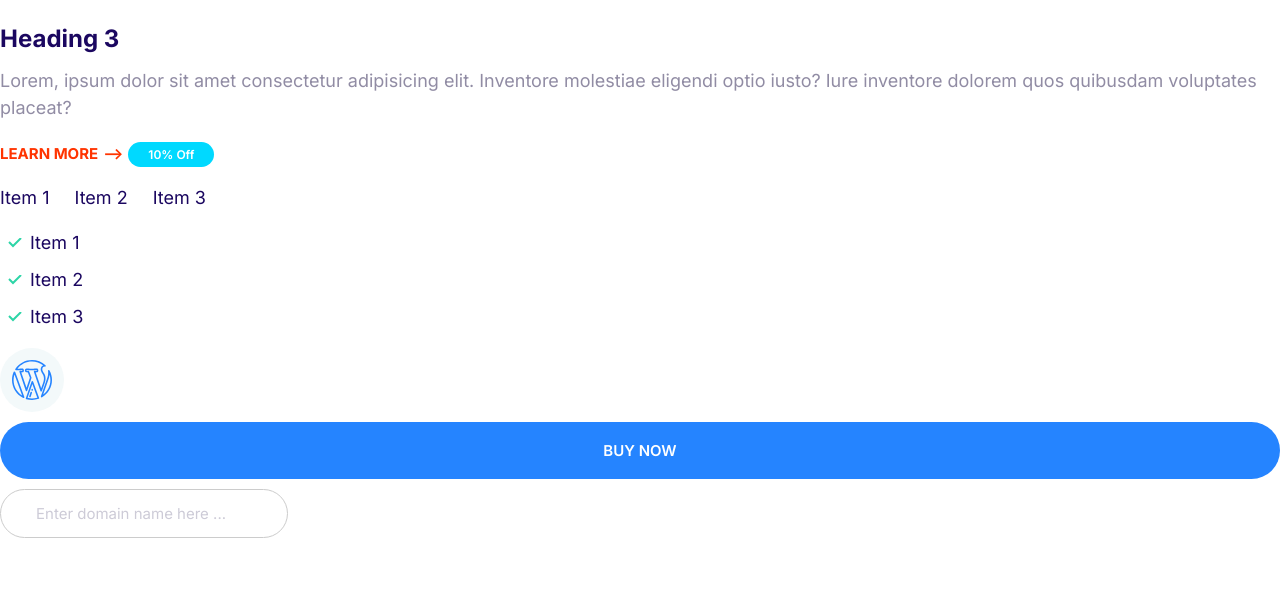
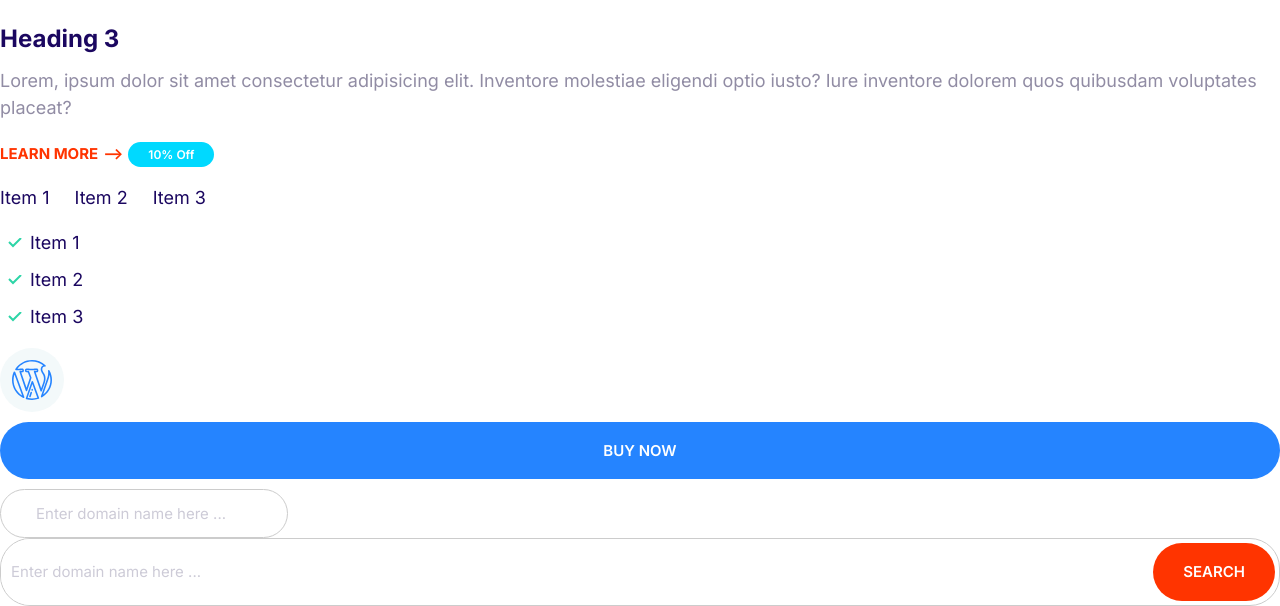
Before and after one commit to alanluqman/Demo-Website, a plain HTML site: page index.html in a window 1280 px wide. Shown: the part 270-876 px from the top of the page. Before the commit the page ends 808 px from the top, so only its background shows below. Drawn offline with Linux system fonts and the light colour scheme.

Commit message:
input-group style.

```diff
--- a/css/style.css
+++ b/css/style.css
@@ -4,6 +4,8 @@
     --color-accent:#ff3400;
     --color-headings:#1b0760;
     --color-body:#918ca4;
+    --color-border:#ccc;
+    --border-radius:30px;
 
 }
 
@@ -241,8 +243,8 @@ margin-right: 2rem;
 /* Inputs  */
 
 .input{
-    border-radius: 30px;
-    border: 1px solid #ccc;
+    border-radius: var(--border-radius);
+    border: 1px solid var(--color-border);
     color: var(--color-headings);
     font-size: 2rem;
     outline: 0;
@@ -251,6 +253,23 @@ margin-right: 2rem;
 ::placeholder{
     color: #cdcbd7;
 }
+
+.input-group{
+    border: 1px solid  var(--color-border);
+    border-radius: var(--border-radius);
+    display: flex;
+}
+.input-group .input{
+    border: 0;
+    flex-grow: 1;
+    padding: 1.5rem 1rem;
+}
+
+.input-group .btn{
+    margin: 4px;
+}
+
+
 @media screen and (min-width:1024px) {
     .input{
         font-size: 1.5rem;
--- a/index.html
+++ b/index.html
@@ -43,5 +43,12 @@
 
     <input type="text"  class="input" placeholder="Enter domain name here ...">
 
+    <div class="input-group">
+        <input type="text"  class="input" placeholder="Enter domain name here ...">
+        <button class="btn btn--accent">Search</button>
+
+    </div>
+
+
 </body>
 </html>
```
